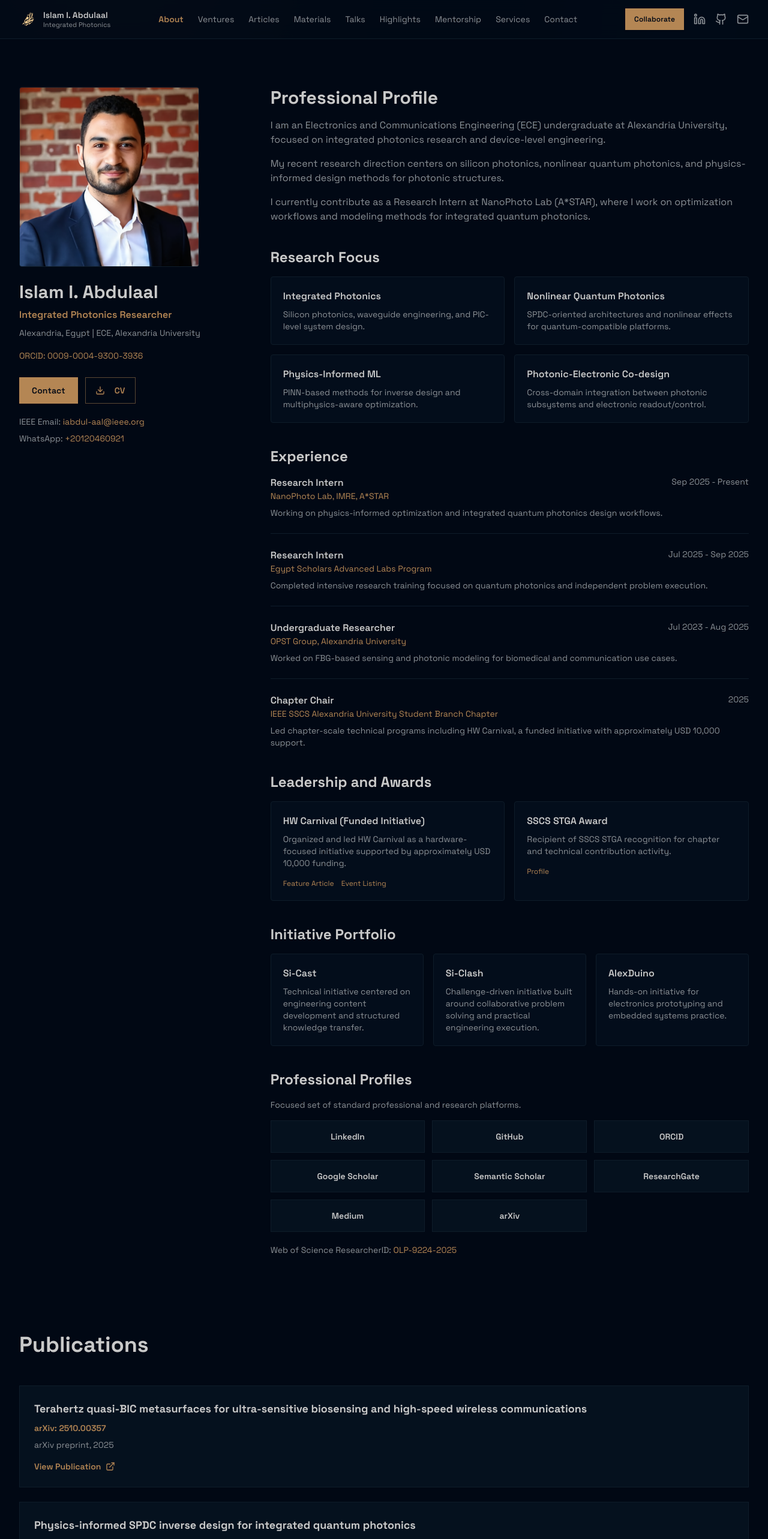
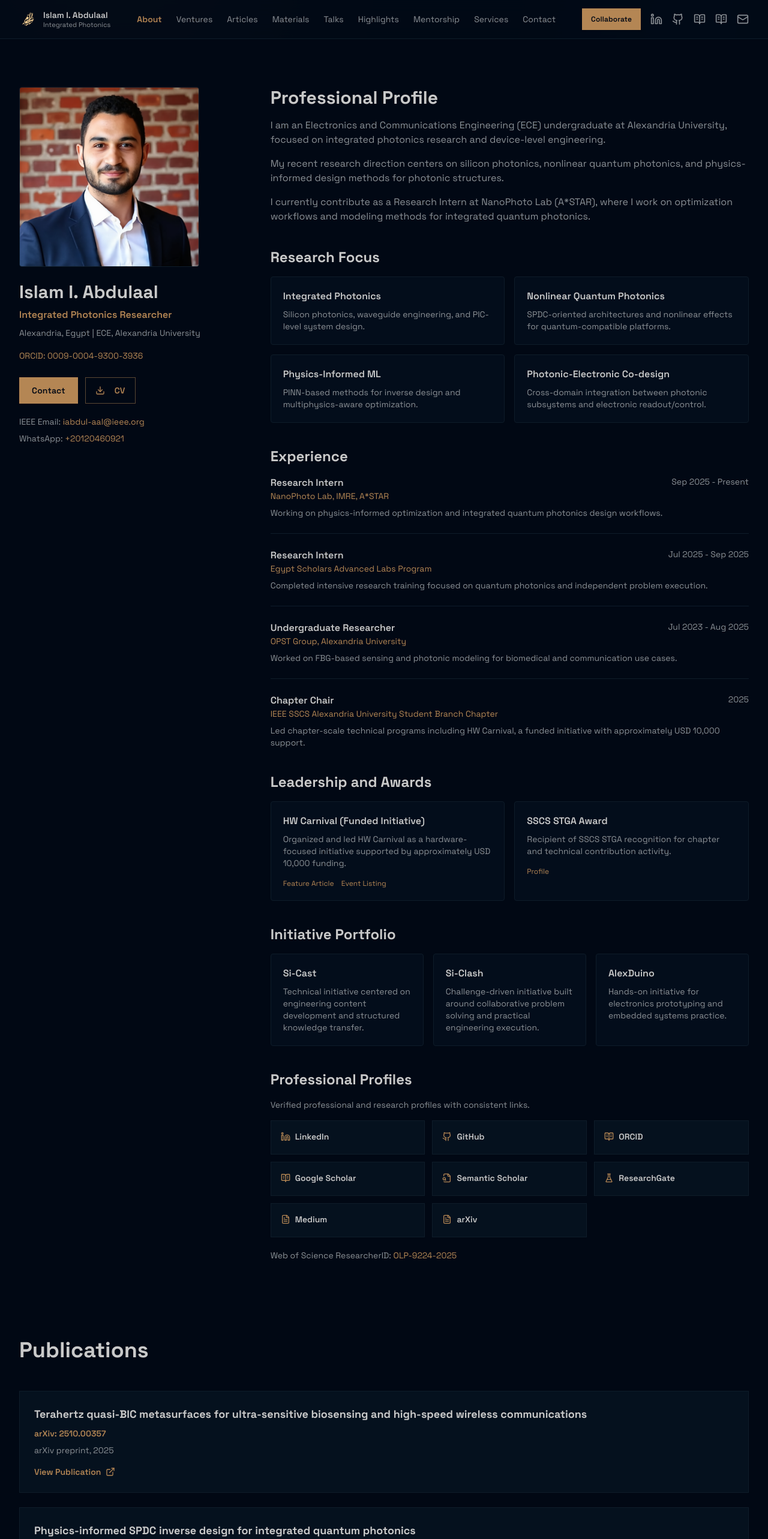
Before and after one commit to iabdul-aal/iabdul-aal.github.io, a Next.js app: page /about in a window 1280 px wide. Shown: the top 2566 px of the page at 60% size. Built offline with nearby package versions, Linux system fonts and the light colour scheme.

Commit message:
Enhance social profile UX with icon-based unified links

```diff
--- a/app/about/page.tsx
+++ b/app/about/page.tsx
@@ -3,6 +3,7 @@ import Link from "next/link"
 import { Download } from "lucide-react"
 import { Button } from "@/components/ui/button"
 import { JourneySection } from "@/components/journey-section"
+import { SocialProfileGrid } from "@/components/social-profile-links"
 import { Publications } from "@/components/publications"
 import { personConfig } from "@/lib/site-config"
 import { contactInfo, socialLinks } from "@/lib/social-links"
@@ -29,17 +30,6 @@ export default function AboutPage() {
       title: "Physics-informed multiphysics workflows for photonic forward and inverse modeling",
       status: "In preparation",
     },
-  ]
-
-  const professionalProfiles = [
-    { name: "LinkedIn", url: socialLinks.linkedin },
-    { name: "GitHub", url: socialLinks.github },
-    { name: "ORCID", url: socialLinks.orcid },
-    { name: "Google Scholar", url: socialLinks.scholar },
-    { name: "Semantic Scholar", url: socialLinks.semanticScholar },
-    { name: "ResearchGate", url: socialLinks.researchGate },
-    { name: "Medium", url: socialLinks.medium },
-    { name: "arXiv", url: socialLinks.arxiv },
   ]
 
   const focusAreas = [
@@ -268,21 +258,9 @@ export default function AboutPage() {
             <section>
               <h2 className="text-2xl font-bold mb-4">Professional Profiles</h2>
               <p className="text-sm text-muted-foreground mb-4">
-                Focused set of standard professional and research platforms.
+                Verified professional and research profiles with consistent links.
               </p>
-              <div className="grid grid-cols-2 sm:grid-cols-3 gap-3">
-                {professionalProfiles.map((profile) => (
-                  <a
-                    key={profile.name}
-                    href={profile.url}
-                    target="_blank"
-                    rel="noopener noreferrer"
-                    className="p-4 rounded-lg border border-border bg-card hover:border-accent transition-colors text-sm font-semibold text-center"
-                  >
-                    {profile.name}
-                  </a>
-                ))}
-              </div>
+              <SocialProfileGrid />
               <p className="mt-5 text-sm text-muted-foreground">
                 Web of Science ResearcherID:{" "}
                 <span className="text-accent">{contactInfo.webOfScienceResearcherID}</span>
--- a/components/footer.tsx
+++ b/components/footer.tsx
@@ -1,5 +1,6 @@
 import Link from "next/link"
-import { Linkedin, Mail, Github } from "lucide-react"
+import { Mail } from "lucide-react"
+import { SocialProfileIconRow } from "@/components/social-profile-links"
 import { socialLinks } from "@/lib/social-links"
 
 export function Footer() {
@@ -82,29 +83,13 @@ export function Footer() {
           {/* Connect */}
           <div>
             <h3 className="font-semibold text-foreground mb-4">Connect</h3>
-            <div className="flex gap-4">
-              <a
-                href={socialLinks.linkedin}
-                target="_blank"
-                rel="noopener noreferrer"
-                className="text-muted-foreground hover:text-accent transition-colors"
-                aria-label="LinkedIn"
-              >
-                <Linkedin className="w-5 h-5" />
-              </a>
-              <a
-                href={socialLinks.github}
-                target="_blank"
-                rel="noopener noreferrer"
-                className="text-muted-foreground hover:text-accent transition-colors"
-                aria-label="GitHub"
-              >
-                <Github className="w-5 h-5" />
-              </a>
+            <SocialProfileIconRow limit={6} />
+            <div className="mt-3 flex gap-4">
               <a
                 href={`mailto:${socialLinks.email}`}
                 className="text-muted-foreground hover:text-accent transition-colors"
                 aria-label="Email"
+                title="Email"
               >
                 <Mail className="w-5 h-5" />
               </a>
--- a/components/navigation.tsx
+++ b/components/navigation.tsx
@@ -4,8 +4,9 @@ import Link from "next/link"
 import Image from "next/image"
 import { useState } from "react"
 import { usePathname } from "next/navigation"
-import { Menu, X, Linkedin, Github, Mail } from "lucide-react"
+import { Menu, X, Mail } from "lucide-react"
 import { Button } from "@/components/ui/button"
+import { SocialProfileIconRow } from "@/components/social-profile-links"
 import { socialLinks } from "@/lib/social-links"
 import { cn } from "@/lib/utils"
 
@@ -67,24 +68,7 @@ export function Navigation() {
             <Button asChild size="sm">
               <Link href="/contact">Collaborate</Link>
             </Button>
-            <a
-              href={socialLinks.linkedin}
-              target="_blank"
-              rel="noopener noreferrer"
-              aria-label="LinkedIn"
-              className="text-muted-foreground hover:text-accent transition-colors"
-            >
-              <Linkedin className="w-5 h-5" />
-            </a>
-            <a
-              href={socialLinks.github}
-              target="_blank"
-              rel="noopener noreferrer"
-              aria-label="GitHub"
-              className="text-muted-foreground hover:text-accent transition-colors"
-            >
-              <Github className="w-5 h-5" />
-            </a>
+            <SocialProfileIconRow limit={4} />
             <a
               href={`mailto:${socialLinks.email}`}
               aria-label="Email"
@@ -131,25 +115,8 @@ export function Navigation() {
 
             <div className="px-4 py-4 border-t border-border mt-4">
               <p className="text-xs font-semibold text-muted-foreground mb-3">Connect</p>
-              <div className="flex gap-4">
-                <a
-                  href={socialLinks.linkedin}
-                  target="_blank"
-                  rel="noopener noreferrer"
-                  aria-label="LinkedIn"
-                  className="text-muted-foreground hover:text-accent transition-colors"
-                >
-                  <Linkedin className="w-5 h-5" />
-                </a>
-                <a
-                  href={socialLinks.github}
-                  target="_blank"
-                  rel="noopener noreferrer"
-                  aria-label="GitHub"
-                  className="text-muted-foreground hover:text-accent transition-colors"
-                >
-                  <Github className="w-5 h-5" />
-                </a>
+              <div className="flex flex-wrap gap-4">
+                <SocialProfileIconRow limit={4} />
                 <a
                   href={`mailto:${socialLinks.email}`}
                   aria-label="Email"
--- /dev/null
+++ b/components/social-profile-links.tsx
@@ -0,0 +1,73 @@
+import type { LucideIcon } from "lucide-react"
+import { BookOpenText, FileSearch, FileText, FlaskConical, Github, Linkedin } from "lucide-react"
+import { professionalSocialProfiles, type ProfessionalSocialProfileKey } from "@/lib/social-links"
+import { cn } from "@/lib/utils"
+
+const iconMap: Record<ProfessionalSocialProfileKey, LucideIcon> = {
+  linkedin: Linkedin,
+  github: Github,
+  orcid: BookOpenText,
+  scholar: BookOpenText,
+  semanticScholar: FileSearch,
+  researchGate: FlaskConical,
+  medium: FileText,
+  arxiv: FileText,
+}
+
+type SocialProfileGridProps = {
+  className?: string
+}
+
+export function SocialProfileGrid({ className }: SocialProfileGridProps) {
+  return (
+    <div className={cn("grid grid-cols-2 sm:grid-cols-3 gap-3", className)}>
+      {professionalSocialProfiles.map((profile) => {
+        const Icon = iconMap[profile.key]
+        return (
+          <a
+            key={profile.key}
+            href={profile.url}
+            target="_blank"
+            rel="noopener noreferrer"
+            className="p-4 rounded-lg border border-border bg-card hover:border-accent transition-colors text-sm font-semibold text-left"
+            aria-label={profile.name}
+            title={profile.name}
+          >
+            <span className="inline-flex items-center gap-2">
+              <Icon className="w-4 h-4 text-accent" />
+              <span>{profile.name}</span>
+            </span>
+          </a>
+        )
+      })}
+    </div>
+  )
+}
+
+type SocialProfileIconRowProps = {
+  className?: string
+  limit?: number
+}
+
+export function SocialProfileIconRow({ className, limit = 6 }: SocialProfileIconRowProps) {
+  return (
+    <div className={cn("flex flex-wrap gap-4", className)}>
+      {professionalSocialProfiles.slice(0, limit).map((profile) => {
+        const Icon = iconMap[profile.key]
+        return (
+          <a
+            key={profile.key}
+            href={profile.url}
+            target="_blank"
+            rel="noopener noreferrer"
+            className="text-muted-foreground hover:text-accent transition-colors"
+            aria-label={profile.name}
+            title={profile.name}
+          >
+            <Icon className="w-5 h-5" />
+          </a>
+        )
+      })}
+    </div>
+  )
+}
--- a/lib/site-config.ts
+++ b/lib/site-config.ts
@@ -35,6 +35,7 @@ export const siteConfig = {
     socialLinks.semanticScholar,
     socialLinks.researchGate,
     socialLinks.medium,
+    socialLinks.arxiv,
   ],
 } as const
 
--- a/lib/social-links.ts
+++ b/lib/social-links.ts
@@ -17,15 +17,18 @@ export const socialLinks = {
   whatsapp: "https://wa.me/20120460921",
 }
 
-export const professionalProfiles = {
-  linkedin: socialLinks.linkedin,
-  github: socialLinks.github,
-  medium: socialLinks.medium,
-  scholar: socialLinks.scholar,
-  semanticScholar: socialLinks.semanticScholar,
-  researchGate: socialLinks.researchGate,
-  orcid: socialLinks.orcid,
-}
+export const professionalSocialProfiles = [
+  { key: "linkedin", name: "LinkedIn", url: socialLinks.linkedin },
+  { key: "github", name: "GitHub", url: socialLinks.github },
+  { key: "orcid", name: "ORCID", url: socialLinks.orcid },
+  { key: "scholar", name: "Google Scholar", url: socialLinks.scholar },
+  { key: "semanticScholar", name: "Semantic Scholar", url: socialLinks.semanticScholar },
+  { key: "researchGate", name: "ResearchGate", url: socialLinks.researchGate },
+  { key: "medium", name: "Medium", url: socialLinks.medium },
+  { key: "arxiv", name: "arXiv", url: socialLinks.arxiv },
+] as const
+
+export type ProfessionalSocialProfileKey = (typeof professionalSocialProfiles)[number]["key"]
 
 export const contactInfo = {
   email: socialLinks.email,
```
